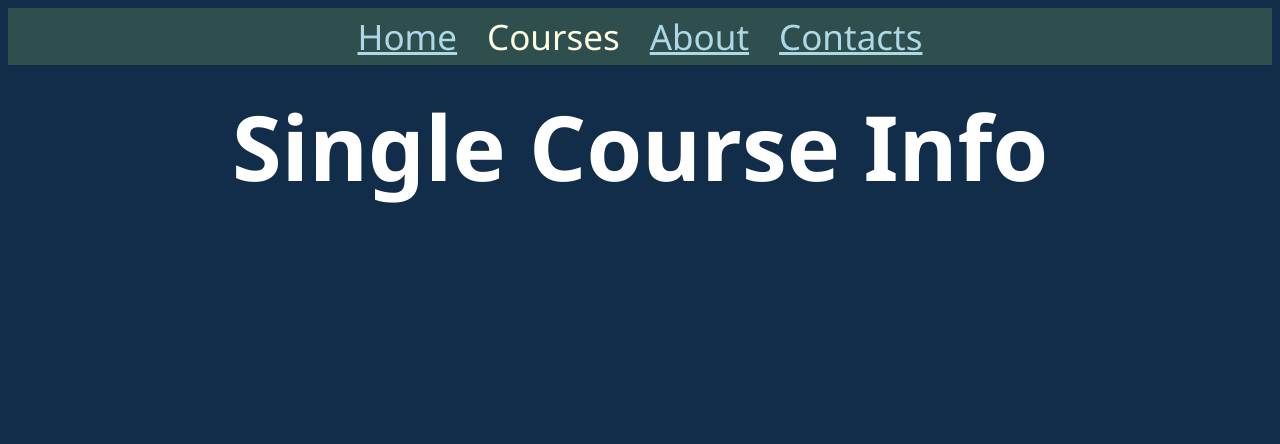
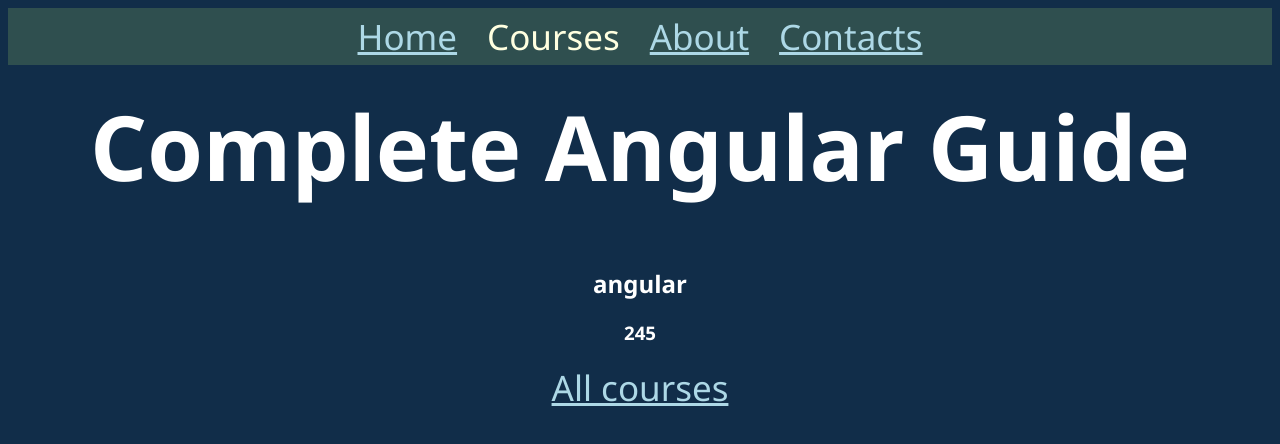
Before and after one commit to DenisKulik/react-router, a React (Create React App) app: page /react-router/courses/angular in a window 1280 px wide. Shown: the top 444 px of the page. Built offline with nearby package versions, Linux system fonts and the light colour scheme.

Commit message:
add info about course еto the course page

```diff
--- a/src/components/SingleCourse.jsx
+++ b/src/components/SingleCourse.jsx
@@ -1,5 +1,16 @@
+import { Link, useParams } from 'react-router-dom';
+import courses from '../data/courses';
+
 export default function SingleCourse() {
+    const params = useParams();
+    const course = courses.find((course) => course.slug === params.slug);
+
     return (
-        <h1>Single Course Info</h1>
+        <>
+            <h1>{course.title}</h1>
+            <h2>{course.slug}</h2>
+            <h3>{course.id}</h3>
+            <Link to=".." relative="path">All courses</Link>
+        </>
     );
 }
```
